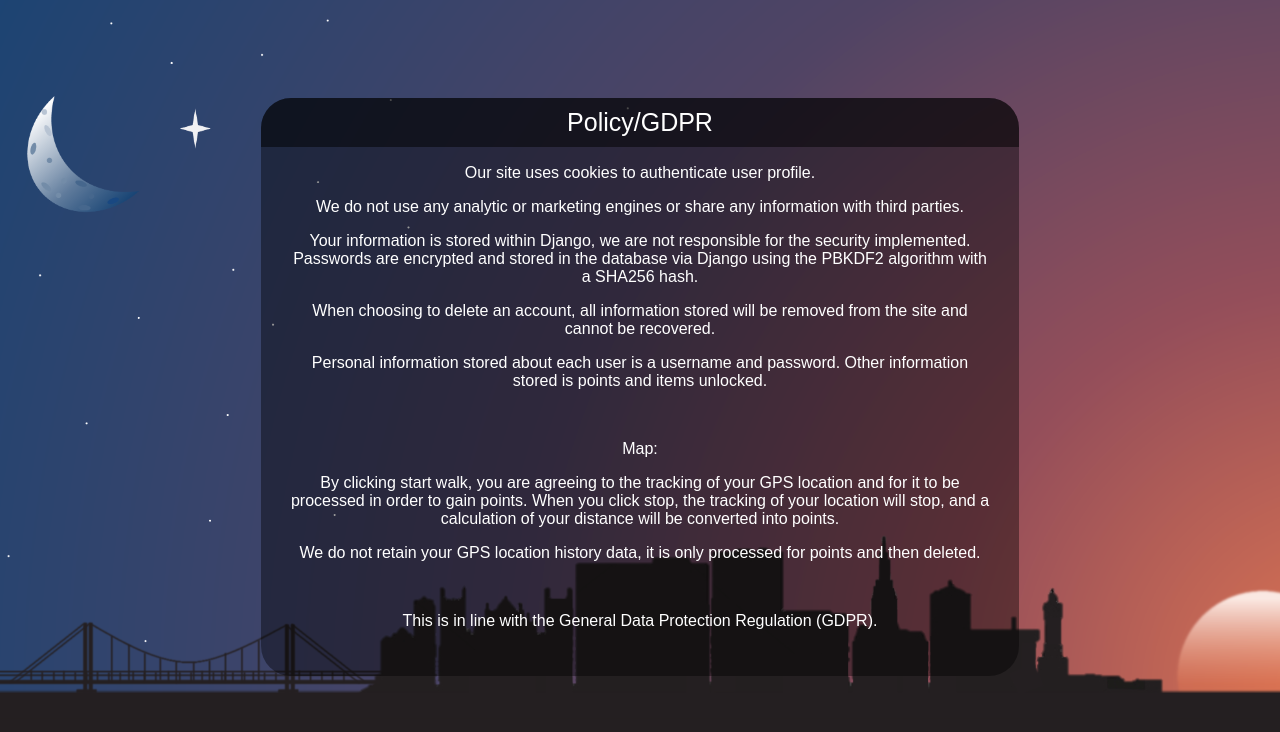
After one commit to poppyts25/TrashPet, a Django app: page /trashpetapp/policy/ in a window 1280 px wide. The commit adds this page. Shown: the top 732 px of the page. Run offline with Django 4.2, Linux system fonts and the light colour scheme.

Commit message:
policy page

```diff
--- /dev/null
+++ b/trashpet/trashpetapp/templates/trashpetapp/policy.html
@@ -0,0 +1,75 @@
+{% load static %}
+<!DOCTYPE html>
+<html lang="en">
+    <head>
+        <title>Policy Page</title>
+        <style>
+            body{
+                background: url('{% static "SkylineBackground.png" %}');
+                background-blend-mode: multiply;
+                background-position: center;
+                background-size: cover;
+                background-repeat: no-repeat;
+                /*background-color: rgb(218, 186, 139) !important;*/
+                min-height: 100%;
+                background-attachment: fixed;
+            }
+            .main-page-policy {
+                padding-top: 60px;
+                text-align: center;
+                color: white;
+            }
+            .text-area{
+                width: 60%;
+                margin: auto;
+                padding: 30px;
+            }
+            .message{
+                background-color: rgba(0, 0, 0,.4);
+                border-radius: 30px;
+                position:relative;
+                padding: 0px;
+            }
+            legend {
+                /*position: absolute;*/
+                background-color: rgba(0, 0, 0, .5);
+                color: white;
+                border-radius: 30px 30px 0px 0px;
+                width:100%;
+                padding: 10px 0px 10px 0px;
+                float: left;
+                font-size: 25px;
+                font-family: Arial, Helvetica, sans-serif;
+            }
+            .policy-wording {
+                padding: 50px 30px 30px 30px;
+            }
+
+            p{
+                font-family: Arial, Helvetica, sans-serif;
+            }
+        </style>
+    </head>
+    <body>
+        <div class="main-page-policy">
+            <div class="text-area">
+                <div class="message">
+                    <legend>Policy/GDPR</legend>
+                    <div class="policy-wording">
+                        <p>Our site uses cookies to authenticate user profile.</p>
+                        <p>We do not use any analytic or marketing engines or share any information with third parties.</p>
+                        <p>Your information is stored within Django, we are not responsible for the security implemented. Passwords are encrypted and stored in the database via Django using the PBKDF2 algorithm with a SHA256 hash.</p>
+                        <p>When choosing to delete an account, all information stored will be removed from the site and cannot be recovered.</p>
+                        <p>Personal information stored about each user is a username and password. Other information stored is points and items unlocked.</p>
+                        <br>
+                        <p>Map:</p>
+                        <p>By clicking start walk, you are agreeing to the tracking of your GPS location and for it to be processed in order to gain points. When you click stop, the tracking of your location will stop, and a calculation of your distance will be converted into points.</p>
+                        <p>We do not retain your GPS location history data, it is only processed for points and then deleted.</p>
+                        <br>
+                        <p>This is in line with the General Data Protection Regulation (GDPR).</p>
+                    </div>
+                </div>
+            </div>
+        </div>
+    </body>
+</html>
--- a/trashpet/trashpetapp/urls.py
+++ b/trashpet/trashpetapp/urls.py
@@ -16,4 +16,5 @@ urlpatterns = [
     path("profile/", views.profile, name='profile'),
     path("garden/", views.garden, name="garden"),
     path('update_leaves/', views.update_leaves, name='update_leaves'),
+    path("policy/", views.policy, name="policy")
 ]
--- a/trashpet/trashpetapp/views.py
+++ b/trashpet/trashpetapp/views.py
@@ -157,3 +157,8 @@ def user_login(request):
 def user_logout(request):
     logout(request)
     return redirect('index')
+
+
+#policy page
+def policy(request):
+    return render(request, "trashpetapp/policy.html")
```
Also changed, not shown: trashpet/trashpetapp/templates/trashpetapp/signup.html (+13 -2 lines), trashpet/db.sqlite3.
